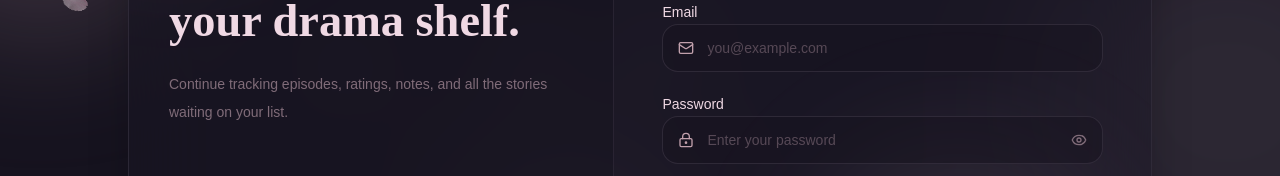
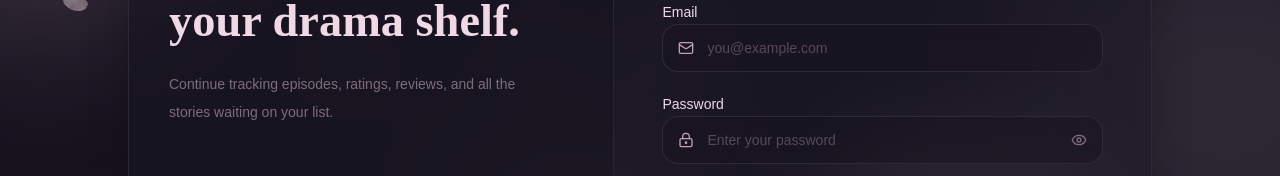
Before and after one commit to nohatabikh/kdrama-evaluation, a React (Vite) app: page /login in a window 1280 px wide. Shown: the part 357-533 px from the top of the page. Built offline with nearby package versions, Linux system fonts and the light colour scheme.

Commit message:
Remove stale notes references

```diff
--- a/src/features/auth/pages/LoginPage.tsx
+++ b/src/features/auth/pages/LoginPage.tsx
@@ -77,7 +77,7 @@ function LoginPage() {
               </h1>
 
               <p className="mt-5 max-w-sm text-sm leading-7 text-muted-foreground">
-                Continue tracking episodes, ratings, notes, and all the stories
+                Continue tracking episodes, ratings, reviews, and all the stories
                 waiting on your list.
               </p>
             </div>
@@ -118,7 +118,7 @@ function LoginPage() {
                 Welcome back to your drama shelf.
               </h1>
               <p className="mt-3 text-sm leading-6 text-muted-foreground">
-                Continue tracking episodes, ratings, notes, and all the stories
+                Continue tracking episodes, ratings, reviews, and all the stories
                 waiting on your list.
               </p>
             </div>
--- a/src/features/dramas/components/DramaForm.tsx
+++ b/src/features/dramas/components/DramaForm.tsx
@@ -439,7 +439,7 @@ function DramaForm({ initialDrama }: DramaFormProps) {
               htmlFor="review"
               className="block text-sm font-medium text-foreground"
             >
-              {status === "dropped" ? "Reason / Notes" : "Review"}
+              {status === "dropped" ? "Reason for Dropping" : "Review"}
             </label>
 
             <Textarea
```
Also changed, not shown: 1 other file (tests, documents, lock files or other folders).
